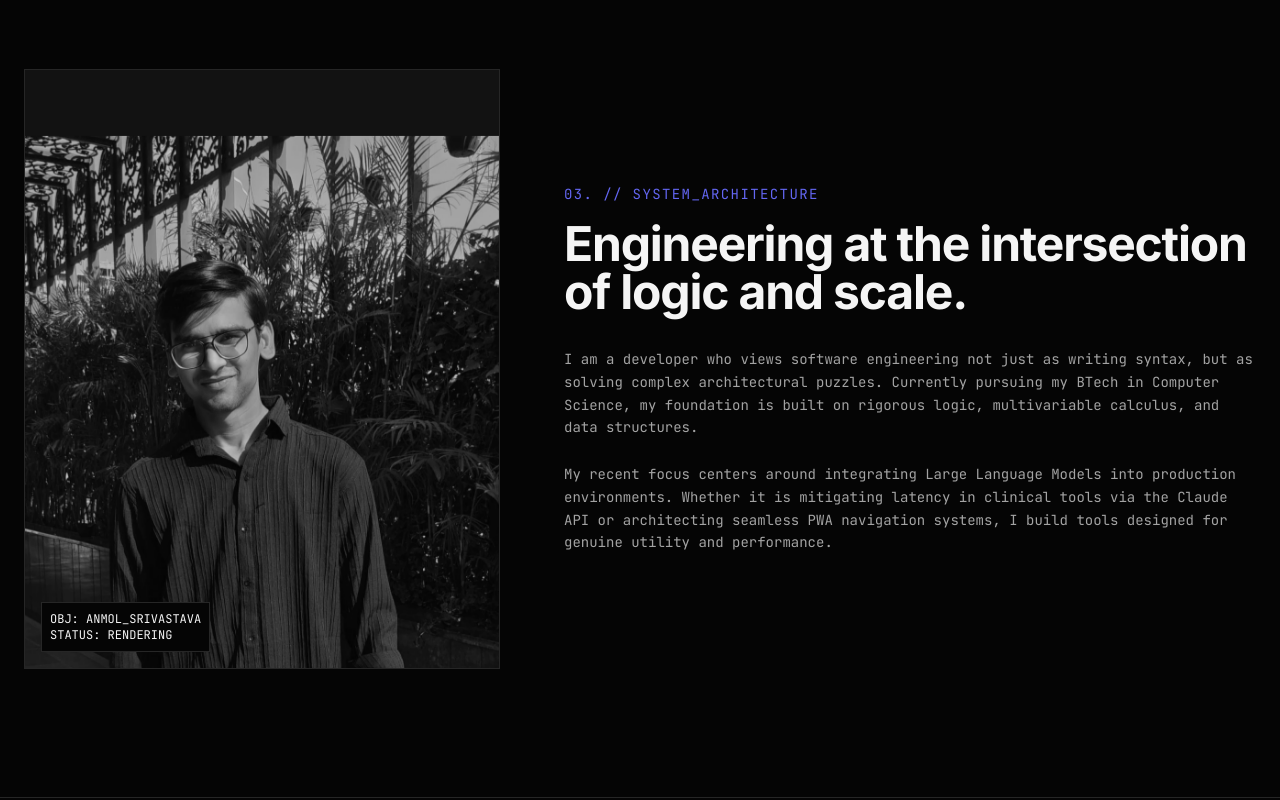
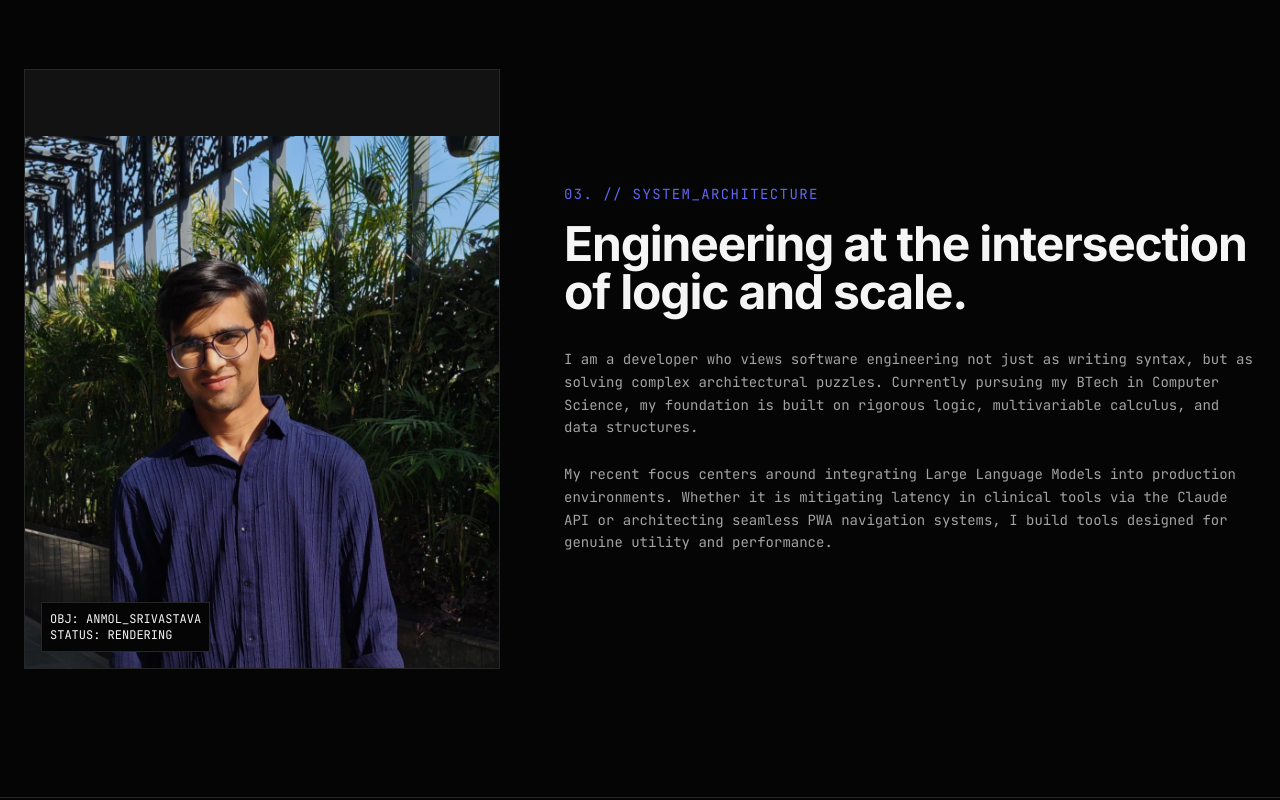
Before and after one commit to Anmol-Srivastava-073/portfolio, a React (Vite) app: page / in a window 1280 px wide. Shown: the part 860-1660 px from the top of the page. Built offline with nearby package versions, Linux system fonts and the light colour scheme.

Commit message:
Update About.jsx

```diff
--- a/src/components/About.jsx
+++ b/src/components/About.jsx
@@ -27,7 +27,7 @@ function About() {
           <motion.img
             style={{ y: imageY }}
             src="/photos/anmol.jpeg"
-            className="absolute inset-0 w-full h-[120%] object-cover grayscale opacity-80 group-hover:grayscale-0 group-hover:opacity-100 transition-all duration-700"
+            className="absolute inset-0 w-full h-[120%] object-cover opacity-90 group-hover:opacity-100 transition-all duration-700"
             alt="Anmol Srivastava"
           />
           {/* Technical overlay metrics */}
```
